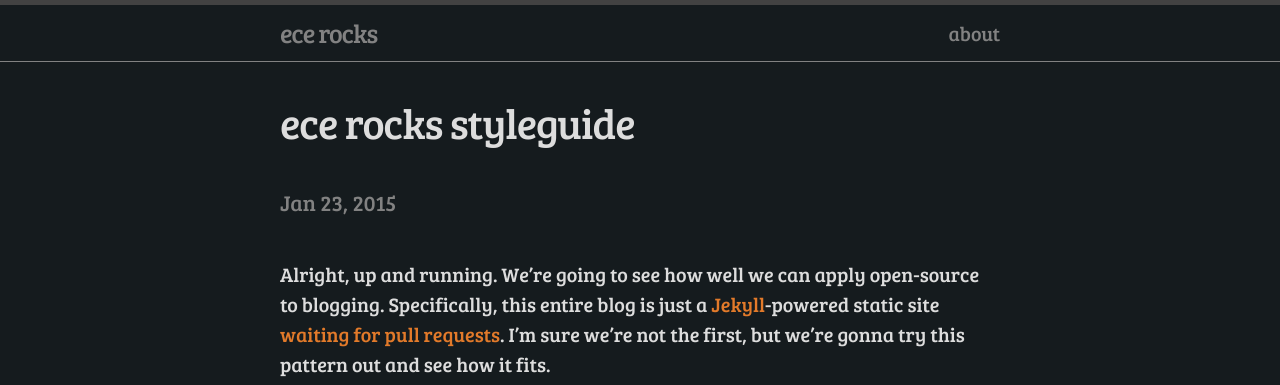
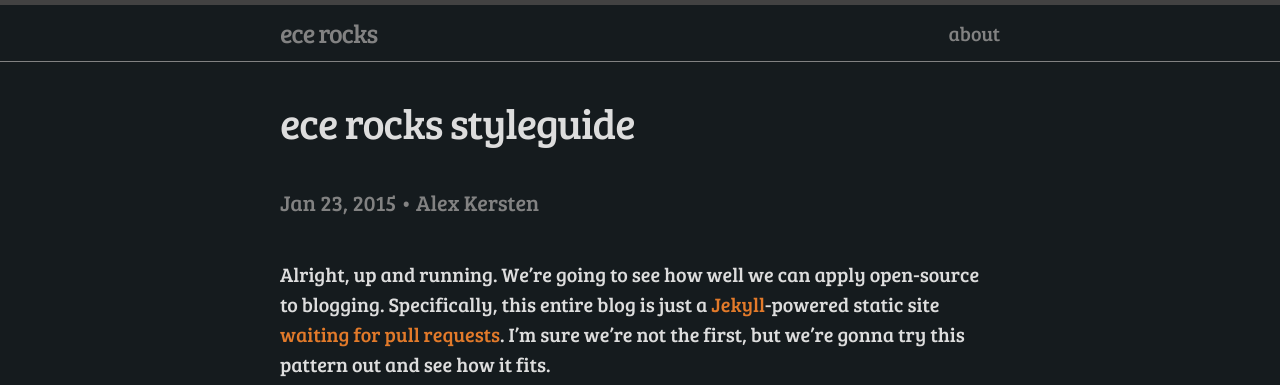
Before and after one commit to ecerocks/ece-rocks, a Jekyll site: the page built from _posts/2015-01-23-ece-rocks-styleguide.markdown, in a window 1280 px wide. Shown: the top 385 px of the page. Built offline with Jekyll 4.4.1, drawn with Linux system fonts in a browser that asks for light colours.

Commit message:
add author

```diff
--- a/_posts/2015-01-23-ece-rocks-styleguide.markdown
+++ b/_posts/2015-01-23-ece-rocks-styleguide.markdown
@@ -2,6 +2,7 @@
 layout: post
 title:  "ece rocks styleguide"
 date:   2015-01-23 17:30:00
+author: Alex Kersten
 categories: alex admin
 ---
 
```
